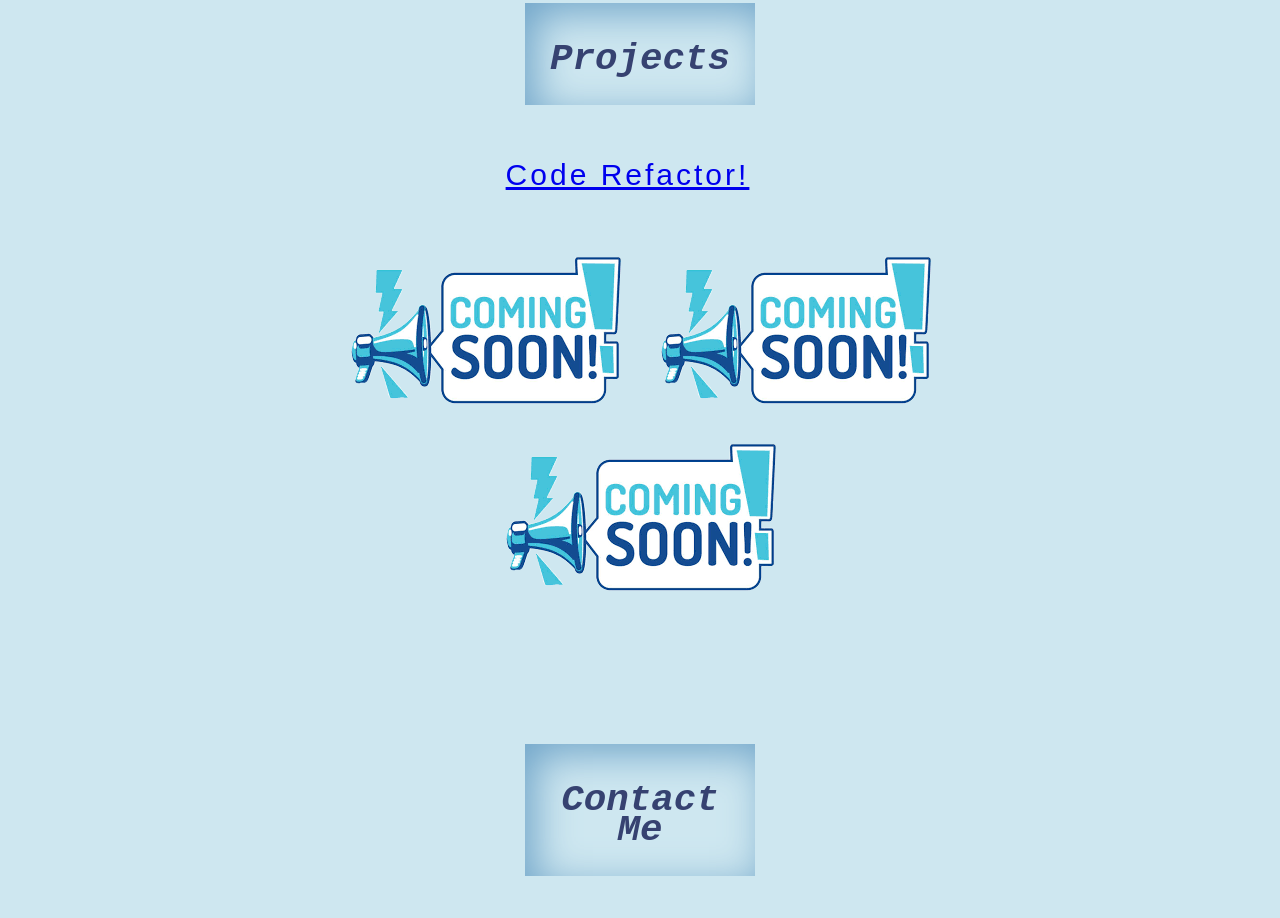
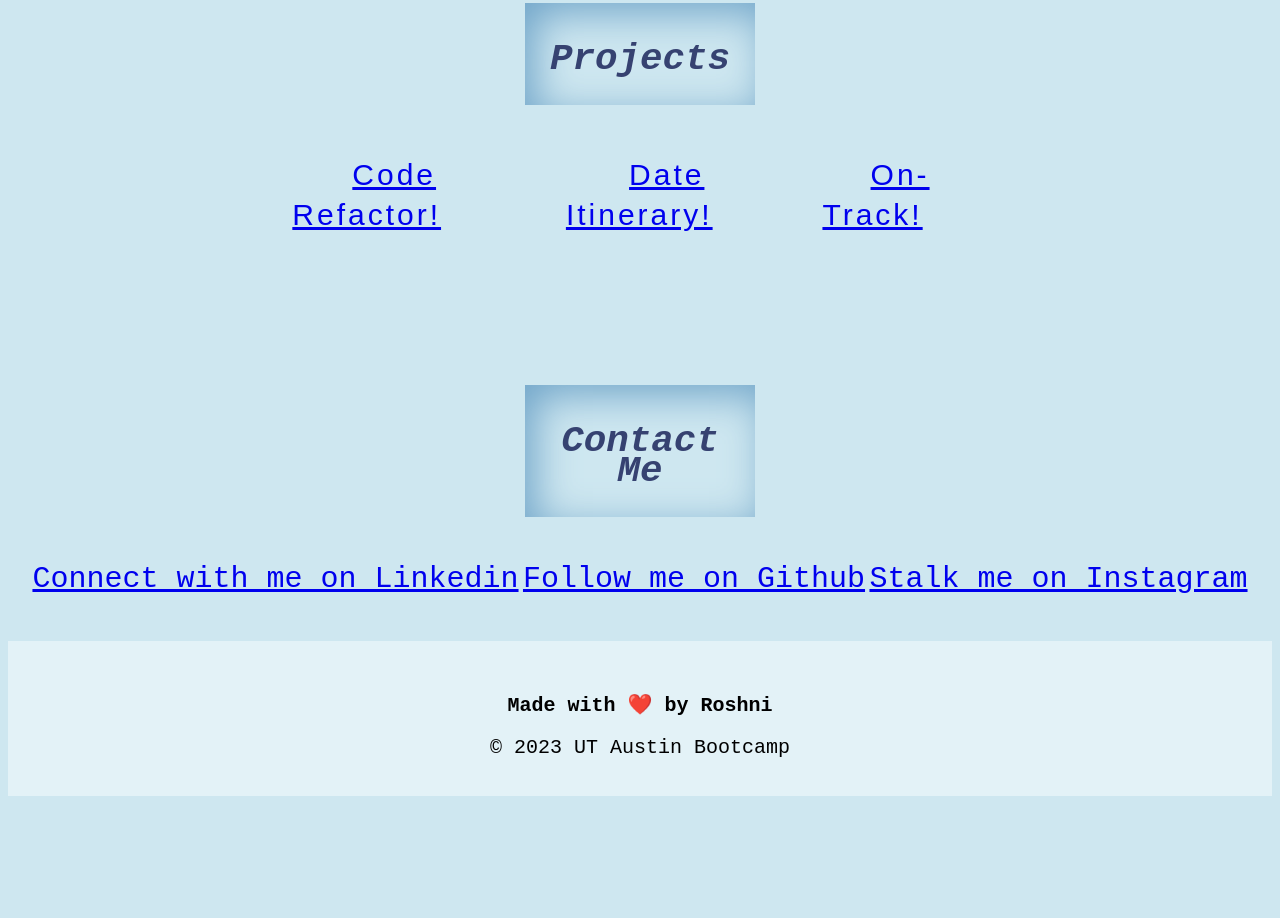
Before and after one commit to roshniipatel/Second-homework, a plain HTML site: page index.html in a window 1280 px wide. Shown: the part 1456-2374 px from the top of the page. After the commit the page ends 2260 px from the top, so only its background shows below. Drawn offline with Linux system fonts and the light colour scheme.

Commit message:
added project 1&2 links

```diff
--- a/index.html
+++ b/index.html
@@ -44,10 +44,12 @@
       <p>
         <ul class="work">
           <li><a href=" https://roshniipatel.github.io/First-homework/" target="_blank">Code Refactor!</a></li>
+          <li><a href=" https://date-itinerary.herokuapp.com/" target="_blank">Date Itinerary!</a></li>
+          <li><a href=" https://on-track.herokuapp.com/homepage/" target="_blank">On-Track!</a></li>
         </ul>
+<!--           <img src="./assets/images/coming-soon.png" />
           <img src="./assets/images/coming-soon.png" />
-          <img src="./assets/images/coming-soon.png" />
-          <img src="./assets/images/coming-soon.png" />
+          <img src="./assets/images/coming-soon.png" /> -->
       </p>
     </section>
 
```
